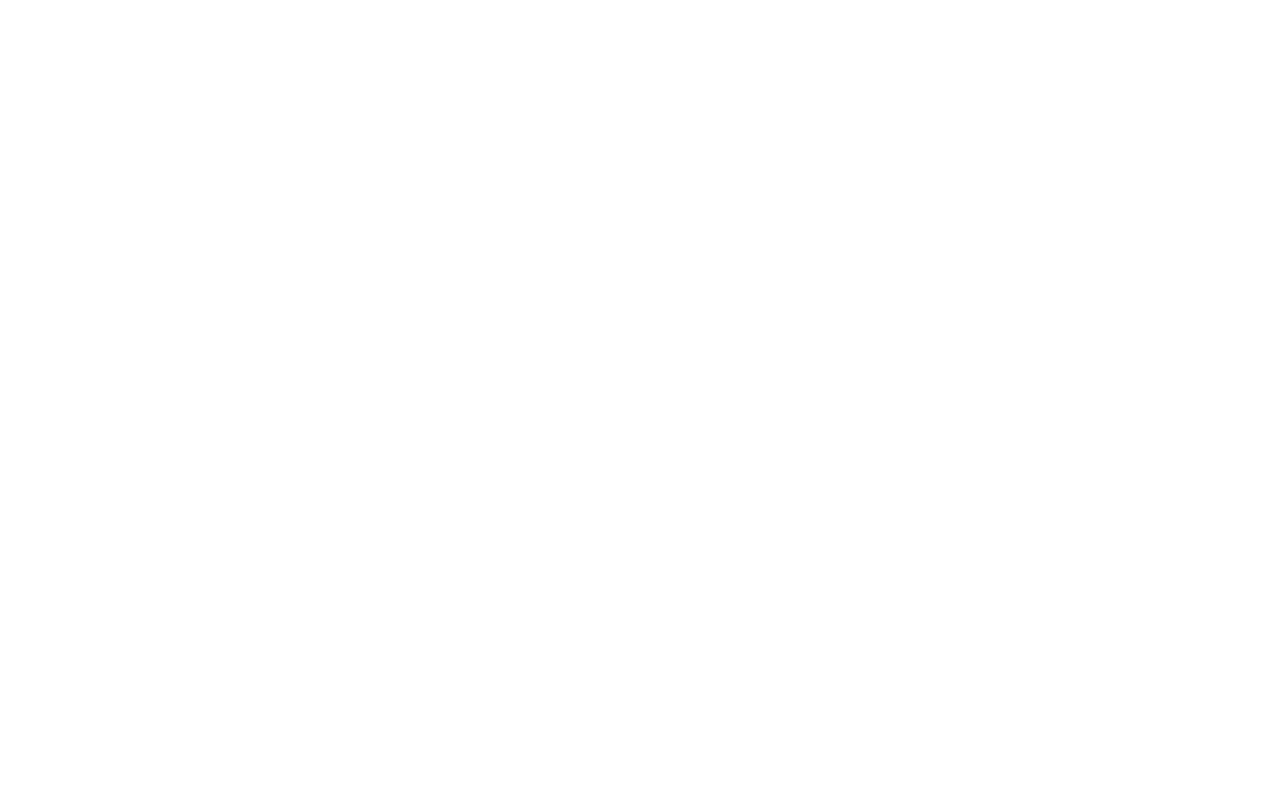
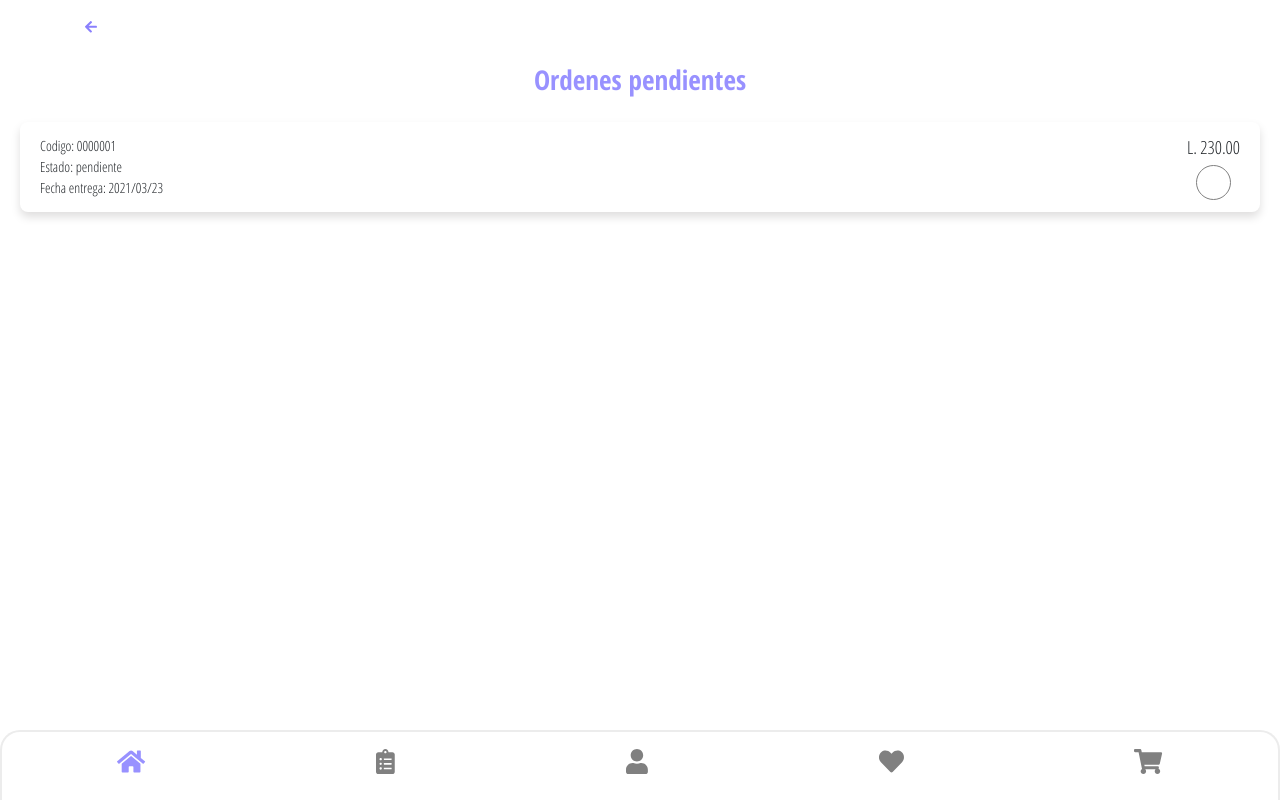
Before and after one commit to Rous23/FirstOne-Cliente, an Angular app: page /ordenes-pendientes in a window 1280 px wide. Before the commit this address led to /. Built offline with nearby package versions, Linux system fonts and the light colour scheme.

Commit message:
ordenes pendientes

```diff
--- a/src/app/app-routing.module.ts
+++ b/src/app/app-routing.module.ts
@@ -3,6 +3,7 @@ import { RouterModule, Routes } from '@angular/router';
 import { HomeComponent } from './home/home.component';
 import { InformativoComponent } from './informativo/informativo.component';
 import { IniciarSesionComponent } from './iniciar-sesion/iniciar-sesion.component';
+import { OrdenesPendientesComponent } from './ordenes-pendientes/ordenes-pendientes.component';
 import { PerfilComponent } from './perfil/perfil.component';
 import { RecuperarContraseniaComponent } from './recuperar-contrasenia/recuperar-contrasenia.component';
 import { RegistroExitosoComponent } from './registro-exitoso/registro-exitoso.component';
@@ -17,7 +18,8 @@ const routes: Routes = [
   {path: 'home', component: HomeComponent},
   {path: 'verificacion-registro', component: VerificacionRegistroComponent},
   {path: 'registro-exitoso', component: RegistroExitosoComponent},
-  {path: 'recuperar-contrasenia', component: RecuperarContraseniaComponent}
+  {path: 'recuperar-contrasenia', component: RecuperarContraseniaComponent},
+  {path: 'ordenes-pendientes', component: OrdenesPendientesComponent},
 ];
 
 @NgModule({
--- a/src/app/app.module.ts
+++ b/src/app/app.module.ts
@@ -21,6 +21,7 @@ import { HistorialOrdenesComponent } from './historial-ordenes/historial-ordenes
 import { VerificacionRegistroComponent } from './verificacion-registro/verificacion-registro.component';
 import { RegistroExitosoComponent } from './registro-exitoso/registro-exitoso.component';
 import { RecuperarContraseniaComponent } from './recuperar-contrasenia/recuperar-contrasenia.component';
+import { OrdenesPendientesComponent } from './ordenes-pendientes/ordenes-pendientes.component';
 
 @NgModule({
   declarations: [
@@ -39,7 +40,8 @@ import { RecuperarContraseniaComponent } from './recuperar-contrasenia/recuperar
     HistorialOrdenesComponent,
     VerificacionRegistroComponent,
     RegistroExitosoComponent,
-    RecuperarContraseniaComponent
+    RecuperarContraseniaComponent,
+    OrdenesPendientesComponent
   ],
   imports: [
     BrowserModule,
--- /dev/null
+++ b/src/app/ordenes-pendientes/ordenes-pendientes.component.html
@@ -0,0 +1,20 @@
+<main id="main-categoria-empresa">
+    <app-barra-retroceso></app-barra-retroceso>
+    <div id="titulo-productos">
+        <p id="titulo-carrito">Ordenes pendientes</p>
+        <div id="productos-carrito">
+            <div id="card-historial-ordenes" class="mb-2">
+                <div class="contenido-card-orden">
+                    <span>Codigo: 0000001</span>
+                    <span>Estado: pendiente</span>
+                    <span>Fecha entrega: 2021/03/23</span>
+                </div>
+                <div class="precio-card-orden">
+                    <span style="font-size: 18px;" class="mb-1">L. 230.00</span>
+                    <div class="estilo-btn-perfil"><i class="fas fa-chevron-right"></i></div>
+                </div>
+            </div>
+        </div>
+    </div>
+    <app-footer></app-footer>
+</main>
--- /dev/null
+++ b/src/app/ordenes-pendientes/ordenes-pendientes.component.ts
@@ -0,0 +1,15 @@
+import { Component, OnInit } from '@angular/core';
+
+@Component({
+  selector: 'app-ordenes-pendientes',
+  templateUrl: './ordenes-pendientes.component.html',
+  styleUrls: ['./ordenes-pendientes.component.css']
+})
+export class OrdenesPendientesComponent implements OnInit {
+
+  constructor() { }
+
+  ngOnInit(): void {
+  }
+
+}
```
Also changed, not shown: src/app/ordenes-pendientes/ordenes-pendientes.component.css (added), 1 other file (tests, documents, lock files or other folders).
